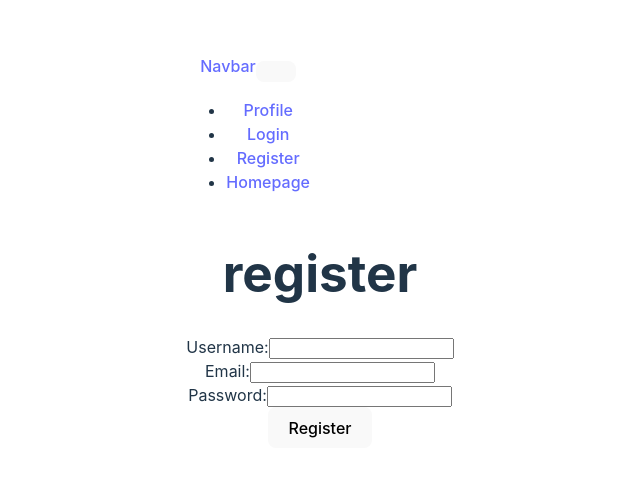
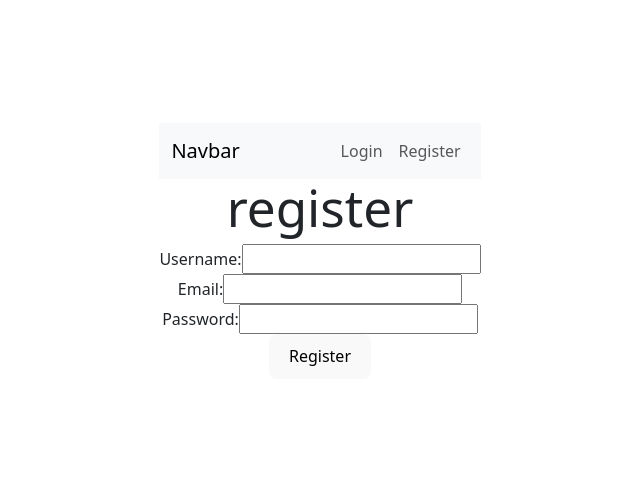
Before and after one commit to giuliainbarcelona/fitnessapp, a React (Vite) app in the folder client/: page /Register in a window 1280 px wide. Shown: the part 149-626 px from the top of the page, without its empty margins (320-960 px from the left). Built offline with nearby package versions, Linux system fonts and the light colour scheme.

Commit message:
auth done login and register

```diff
--- a/client/src/App.jsx
+++ b/client/src/App.jsx
@@ -8,13 +8,16 @@ import Login from "./pages/Login";
 import Profile from "./pages/Profile";
 import Register from "./pages/Register";
 import Navbar from "./components/Navbar";
-
+import { AuthProvider } from "./contexts/authContext";
 import { Routes, Route, Link } from "react-router-dom";
 import "./App.css";
+import "bootstrap/dist/css/bootstrap.min.css";
+import "bootstrap/dist/js/bootstrap.bundle.min.js";
 
 function App() {
   return (
     <>
+      <AuthProvider>
         <div>
           <Navbar />
         </div>
@@ -30,6 +33,7 @@ function App() {
             <Route path="/Register" element={<Register />} />
           </Routes>
         </div>
+      </AuthProvider>
     </>
   );
 }
--- a/client/src/components/Navbar.jsx
+++ b/client/src/components/Navbar.jsx
@@ -1,18 +1,27 @@
 import React from "react";
-import { link } from "react-router-dom";
-
-import { Routes, Route, Link } from "react-router-dom";
+import { Link, useNavigate } from "react-router-dom";
+import { useAuth } from "../contexts/authContext";
 
 export default function navbar() {
+  const auth = useAuth();
+  console.log(auth);
+  const navigate = useNavigate();
+  const { signOut } = auth;
+
+  const handleSignOut = () => {
+    signOut();
+    navigate("/");
+  };
+
   return (
     <>
-      <nav class="navbar navbar-expand-lg bg-body-tertiary">
-        <div class="container-fluid">
-          <a class="navbar-brand" href="#">
+      <nav className="navbar navbar-expand-lg bg-body-tertiary">
+        <div className="container-fluid">
+          <a className="navbar-brand" href="#">
             Navbar
           </a>
           <button
-            class="navbar-toggler"
+            className="navbar-toggler"
             type="button"
             data-bs-toggle="collapse"
             data-bs-target="#navbarNav"
@@ -20,28 +29,49 @@ export default function navbar() {
             aria-expanded="false"
             aria-label="Toggle navigation"
           >
-            <span class="navbar-toggler-icon"></span>
+            <span className="navbar-toggler-icon"></span>
           </button>
-          <div class="collapse navbar-collapse" id="navbarNav">
-            <ul class="navbar-nav">
-              <li class="nav-item">
-              <Link to="/Profile" class="nav-link">Profile</Link>
-              </li>
-              <li class="nav-item">
-              <Link to="/Login" class="nav-link">Login</Link>
-              </li>
-              <li class="nav-item">
-              <Link to="/Register" class="nav-link">Register</Link>
-              </li>
-              <li class="nav-item">
-              <Link to="/Homepage" class="nav-link">Homepage</Link>
-              </li>
+          <div className="collapse navbar-collapse" id="navbarNav">
+            <ul className="navbar-nav ms-auto mb-2 mb-lg-0">
+              {!auth.isLoggedIn && (
+                <li className="nav-item">
+                  <Link to="/Login" className="nav-link">
+                    Login
+                  </Link>
+                </li>
+              )}
+              {!auth.isLoggedIn && (
+                <li className="nav-item">
+                  <Link to="/Register" className="nav-link">
+                    Register
+                  </Link>
+                </li>
+              )}
+              {auth.isLoggedIn && (
+                <li className="nav-item">
+                  <Link to="/Profile" className="nav-link">
+                    Profile
+                  </Link>
+                </li>
+              )}
+              {auth.isLoggedIn && (
+                <li className="nav-item">
+                  <button
+                    onClick={handleSignOut}
+                    className="nav-link"
+                    style={{
+                      color: "inherit",
+                      textDecoration: "none",
+                    }}
+                  >
+                    Logout
+                  </button>
+                </li>
+              )}
             </ul>
           </div>
         </div>
       </nav>
-
-
     </>
   );
 }
--- /dev/null
+++ b/client/src/contexts/authContext.jsx
@@ -0,0 +1,35 @@
+import { createContext, useState, useContext } from "react";
+
+const AuthContext = createContext();
+
+const AuthProvider = (props) => {
+  const [isLoggedIn, setIsLoggedIn] = useState(false);
+  const [currentUser, setCurrentUser] = useState({});
+
+  const signIn = (user) => {
+    console.log("LOGIN");
+    setIsLoggedIn(true);
+    setCurrentUser(user);
+  };
+
+  const signOut = () => {
+    setIsLoggedIn(false);
+    setCurrentUser({});
+  };
+
+  return (
+    <AuthContext.Provider
+      value={{
+        isLoggedIn,
+        currentUser,
+        signIn,
+        signOut,
+      }}
+      {...props}
+    />
+  );
+};
+
+const useAuth = () => useContext(AuthContext);
+
+export { AuthProvider, useAuth };
--- a/client/src/pages/Login.jsx
+++ b/client/src/pages/Login.jsx
@@ -1,7 +1,9 @@
 import { useNavigate } from "react-router-dom";
 import { useState } from "react";
+import { useAuth } from "../contexts/authContext";
 
 export default function login() {
+  const auth = useAuth();
   const [username, setUsername] = useState("");
   const [password, setPassword] = useState("");
   const navigate = useNavigate();
@@ -33,7 +35,9 @@ export default function login() {
       ) {
         console.log("You did it!");
         localStorage.setItem("token", responseJson.token);
+        auth.signIn(responseJson);
         navigate("/buildyourworkout", { state: { token: responseJson.token } });
+        signIn();
       } else {
         console.error("Login error:", responseJson.message);
       }
--- a/client/src/pages/Register.jsx
+++ b/client/src/pages/Register.jsx
@@ -52,8 +52,6 @@ export default function register() {
       });
       const responseJson = await response.json();
       if (responseJson.message === "Yay! Successful Registration.") {
-      } else {
-        console.log("Error message");
       }
     } catch (err) {
       console.error("Registration error:", err);
@@ -90,7 +88,7 @@ export default function register() {
           onChange={handlePasswordChange}
         />
         {errors.password && <span className="error">{errors.password}</span>}
-        <br/>
+        <br />
         <button type="Submit">Register</button>
       </form>
     </div>
--- a/package.json
+++ b/package.json
@@ -8,6 +8,7 @@
   },
   "dependencies": {
     "bcrypt": "^5.1.1",
+    "bootstrap": "^5.3.3",
     "cookie-parser": "~1.4.4",
     "cors": "^2.8.5",
     "debug": "~2.6.9",
```
Also changed, not shown: 1 other file (tests, documents, lock files or other folders). Lines whose indentation alone changed are shown as unchanged.
